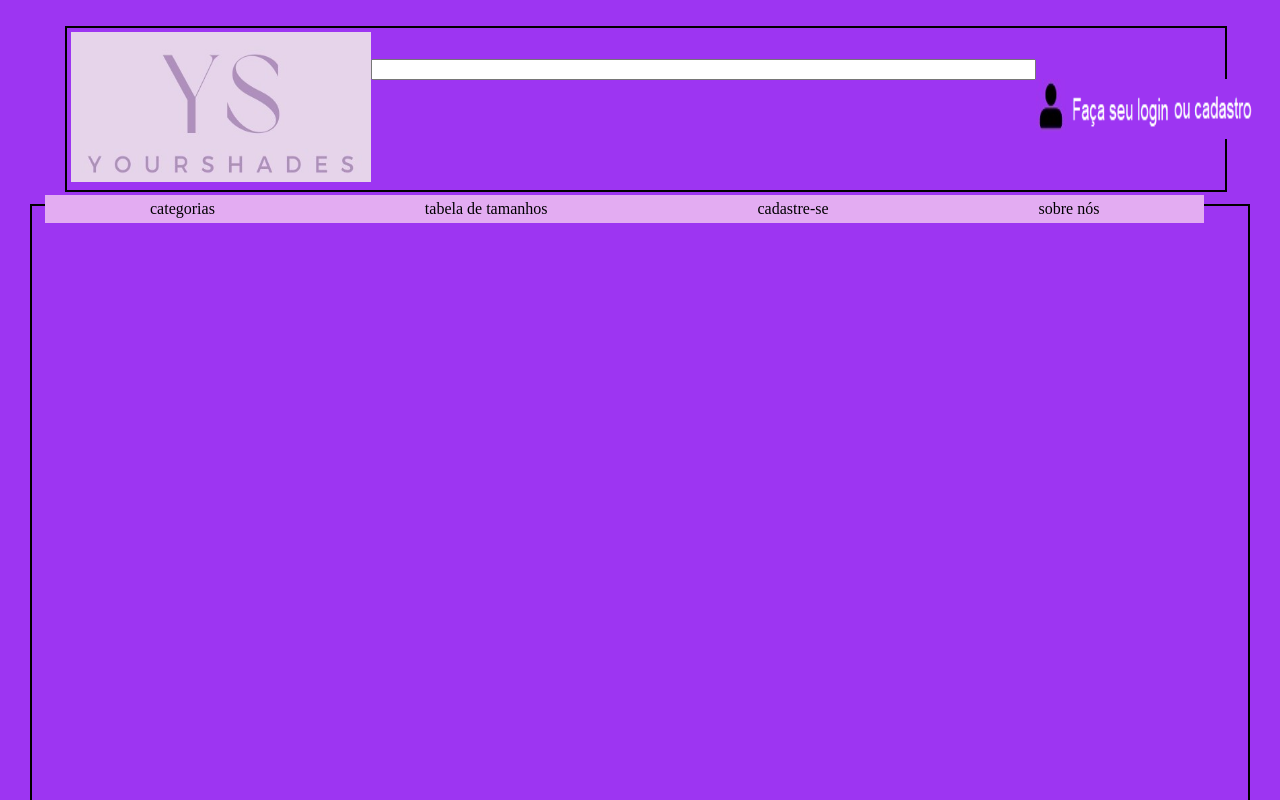
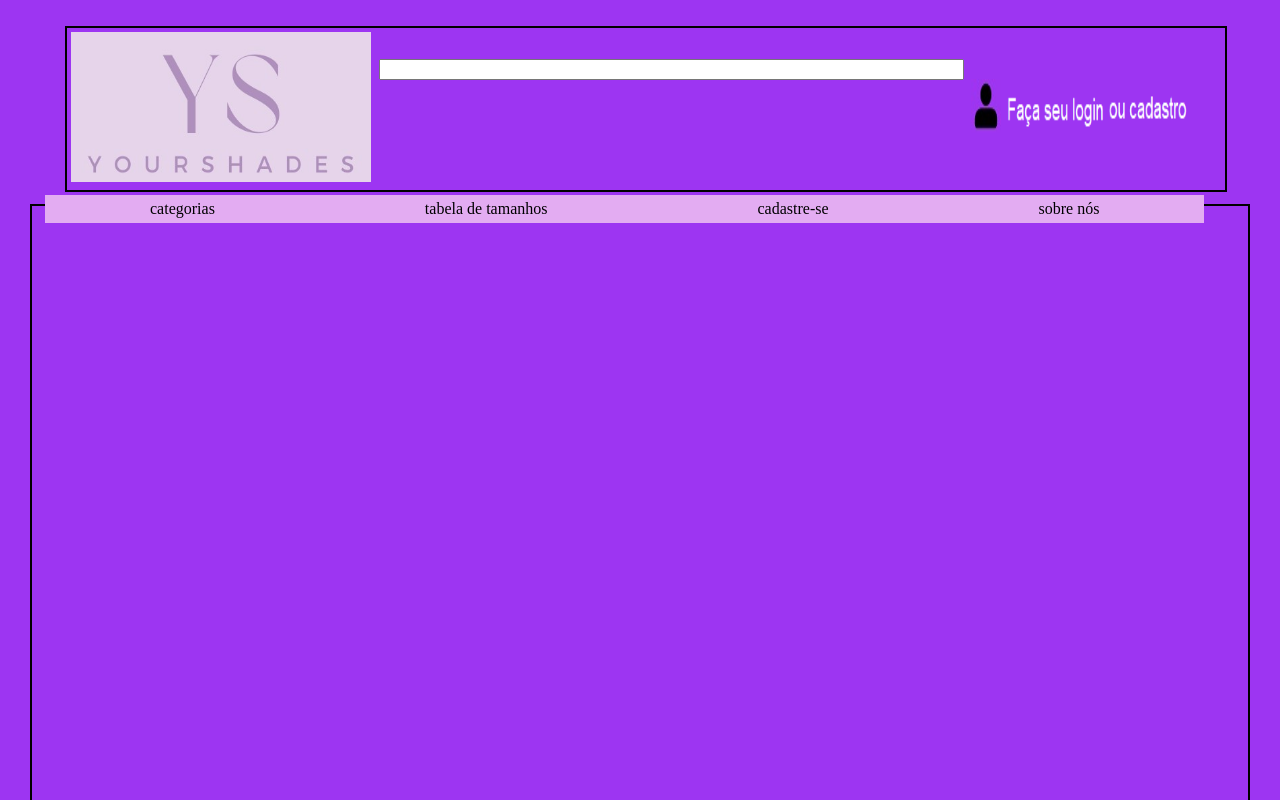
Before and after one commit to larisimos/dbo2022-1, a plain HTML site: page index.html in a window 1280 px wide. Shown: the top 800 px of the page. Drawn offline with Linux system fonts and the light colour scheme.

Commit message:
Update index.html

```diff
--- a/index.html
+++ b/index.html
@@ -17,7 +17,7 @@
 <div class="barra">
 <form>
 <label for="p1"></label>
-<input type="search" id="p1" size="80px">
+<input type="search" id="p1" size="70px">
 </form>
 </div>
 <img src="img/cadastre.png" alt="cadastro" width="250" height="60" align="rigth">
```
